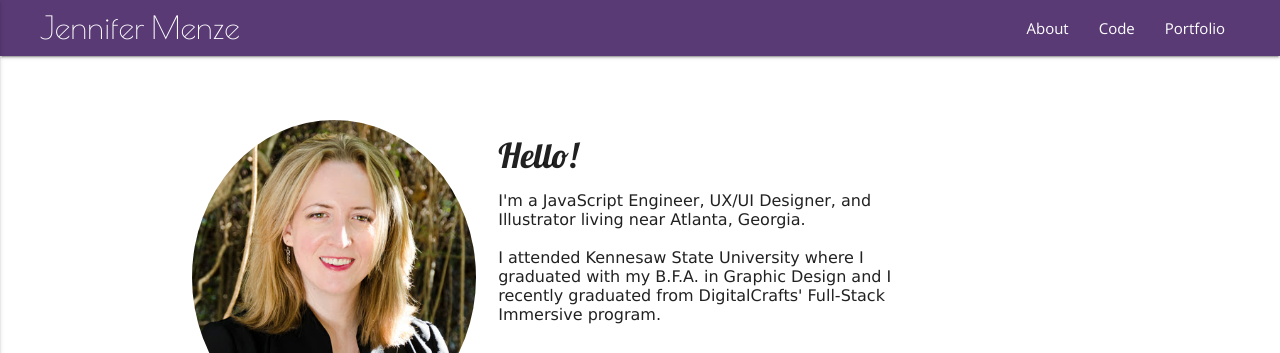
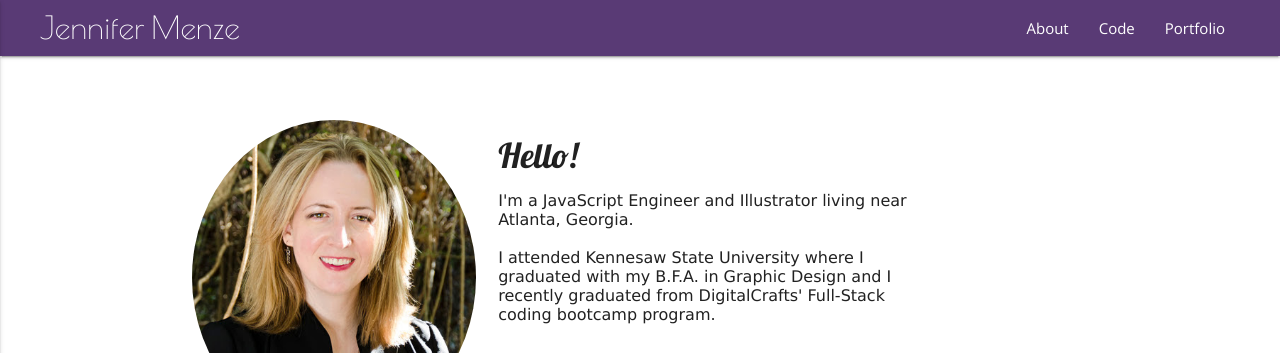
Before and after one commit to jamenze/portfolio, a plain HTML site: page about.html in a window 1280 px wide. Shown: the top 353 px of the page. Drawn offline with nearby package versions, Linux system fonts and the light colour scheme.

Commit message:
About and bio updates

```diff
--- a/about.html
+++ b/about.html
@@ -54,10 +54,9 @@
                 <div class="col s6">
                     <h4>Hello!</h4>
                     <p class="flow-text">
-                      I'm a JavaScript Engineer, UX/UI Designer, and Illustrator living near Atlanta, Georgia.
+                      I'm a JavaScript Engineer and Illustrator living near Atlanta, Georgia.
                     <br><br>
-                      I attended Kennesaw State University where I graduated with my B.F.A. in Graphic
-                      Design and I recently graduated from DigitalCrafts' Full-Stack Immersive program.
+                      I attended Kennesaw State University where I graduated with my B.F.A. in Graphic Design and I recently graduated from DigitalCrafts' Full-Stack coding bootcamp program.
                     <br>
 <!--                       <h5>Skills</h5>
                        JavaScript, Java, Python, Node.js/Express.js, React.js, MySQL,
```
Also changed, not shown: index.html (+1 -1 lines), images/main_page_art_2.jpg (added), 1 other file.
